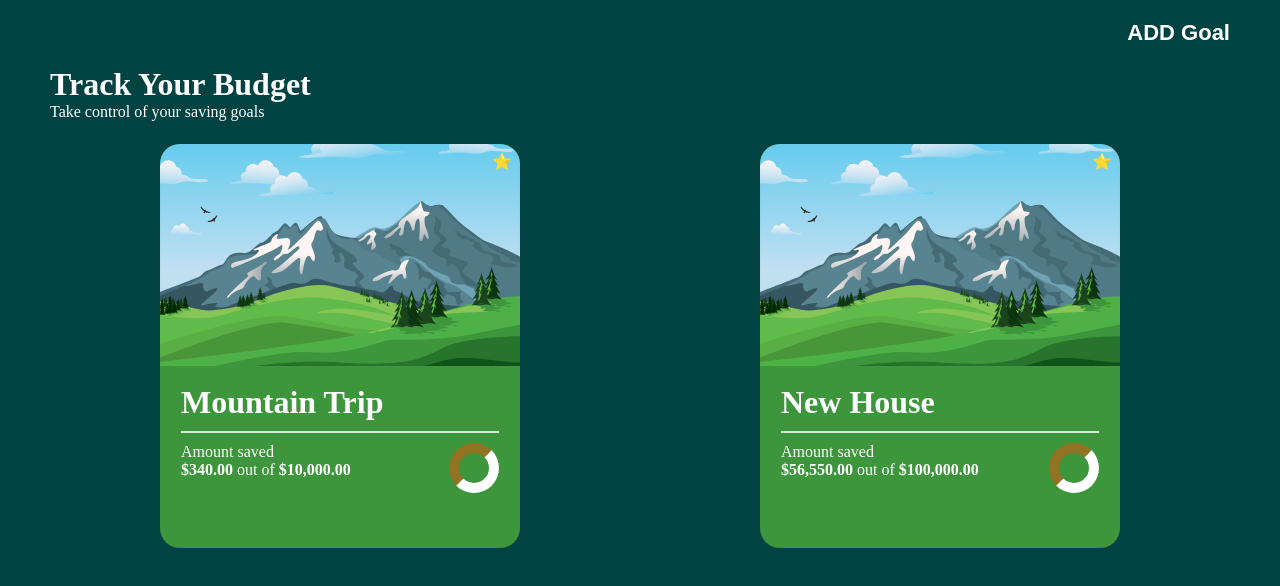
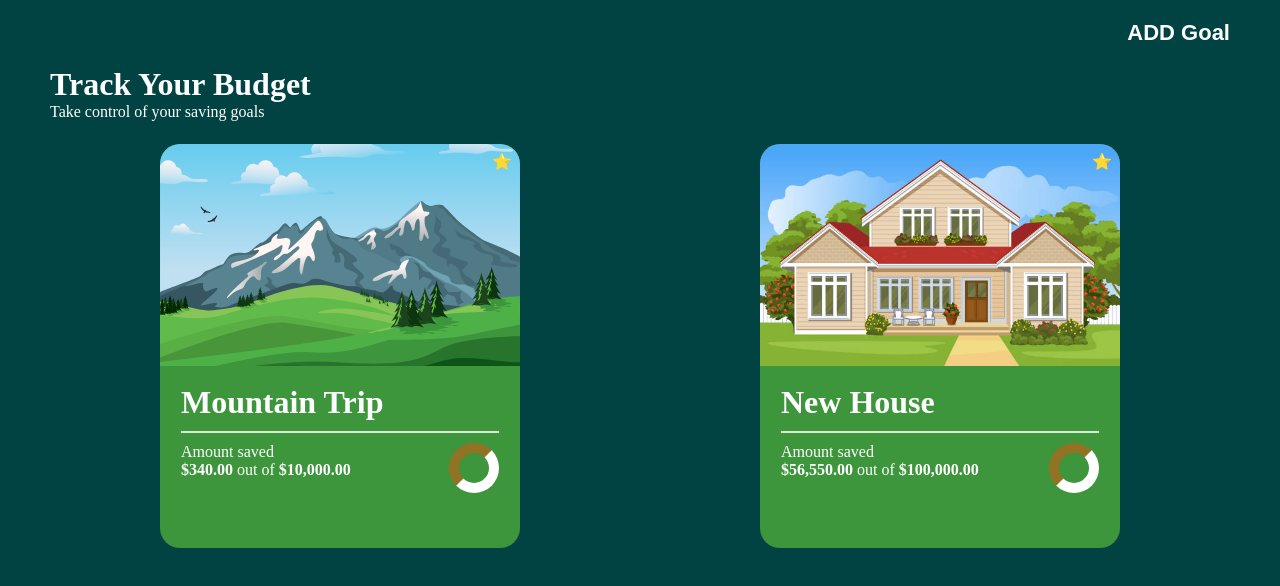
Before and after one commit to Sanjana-027/Track-Your-Budget, an Angular app: page /dashboard in a window 1280 px wide. Shown: the top 586 px of the page. Built offline with nearby package versions, Linux system fonts and the light colour scheme.

Commit message:
[dashboard-upate]

```diff
--- a/src/app/dashboard/dashboard.component.html
+++ b/src/app/dashboard/dashboard.component.html
@@ -10,9 +10,9 @@
 
     <div class="card-container">
         <ng-container *ngFor="let goal of goals">
-            <div class="card">
+            <div class="card" [ngStyle]="{'background-color': 'getGoalColor(goal)'}">
                 <div class="card-photo">
-                    <img src="assets/svg-icons/mountain.svg">
+                    <img src="{{ getGoalImg(goal) }}">
 
                 </div>
                 <div class="pencil">
--- a/src/app/dashboard/dashboard.component.ts
+++ b/src/app/dashboard/dashboard.component.ts
@@ -8,10 +8,23 @@ import { AppService } from '../app.sevice';
 })
 export class DashboardComponent {
   goals: any;
+  goalTypes: any;
 
   constructor(private appService: AppService) {}
 
   ngOnInit() {
     this.goals = this.appService.getAllGoals();
+    const types = this.appService.goalTypes;
+    this.goalTypes = [...types.commonGoals, ...types.otherGoals];
+  }
+
+  getGoalImg(goal: any) {
+    const a = this.goalTypes.filter((i: any) => goal.goalTypeId == i.id)[0].image;
+    return a;
+  }
+
+  getGoalColor(goal: any) {
+    const a = this.goalTypes.filter((i: any) => goal.goalTypeId == i.id)[0].color;
+    console.log(a);
   }
 }
```
